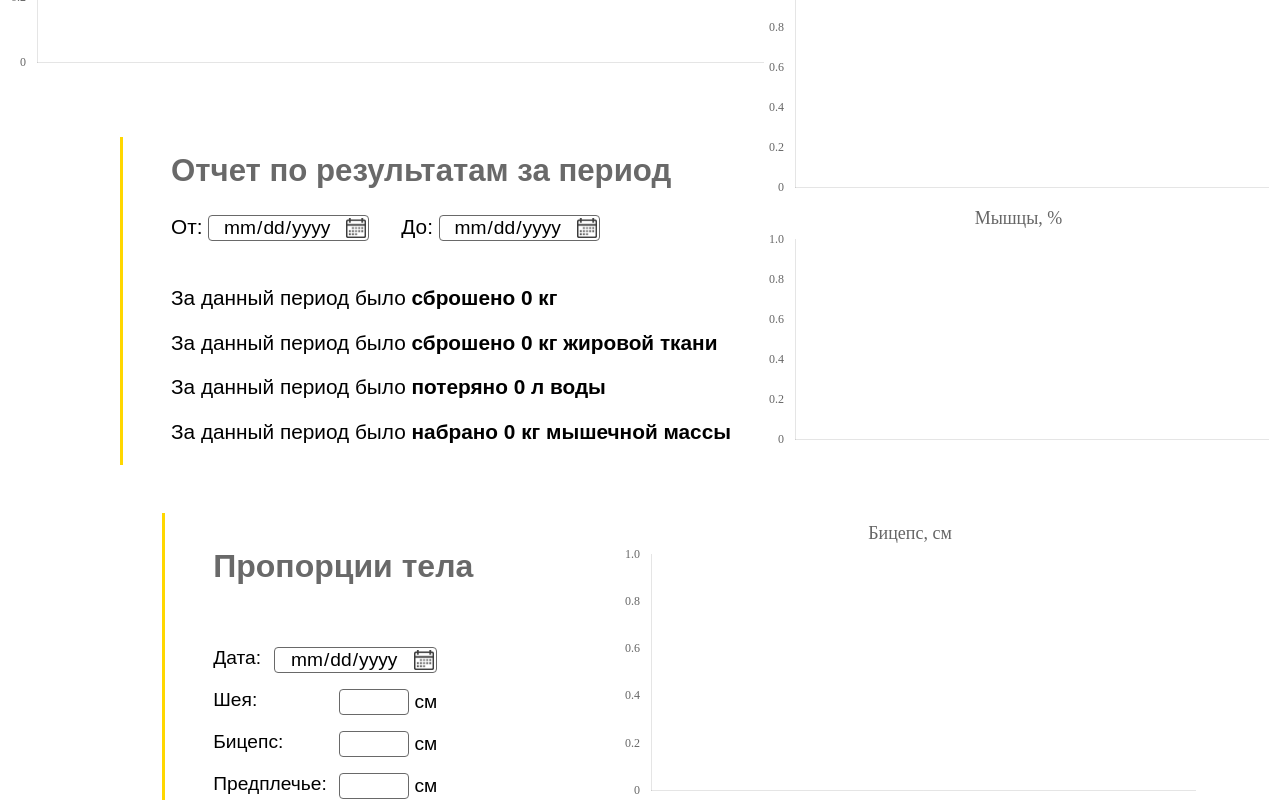
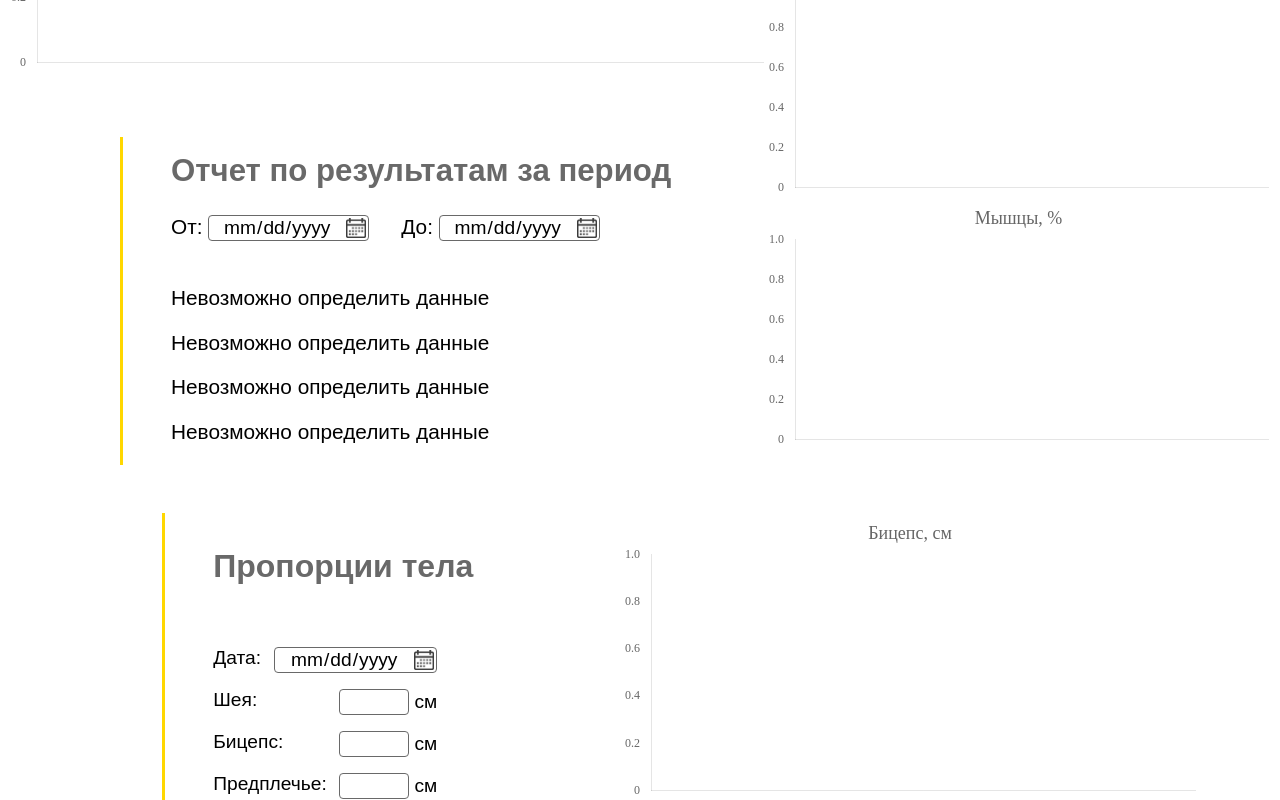
Before and after one commit to 1sses/healthy-record, a React (Create React App) app: page / in a window 1280 px wide. Shown: the part 880-1680 px from the top of the page. Built offline with nearby package versions, Linux system fonts and the light colour scheme; a web font is replaced by a local one.

Commit message:
Beta Working

```diff
--- /dev/null
+++ b/src/Modal/index.js
@@ -0,0 +1 @@
+export { default } from './Modal'
--- a/src/components/BodyDataContainer/BodyDataCanvases/BodyDataCanvases.jsx
+++ b/src/components/BodyDataContainer/BodyDataCanvases/BodyDataCanvases.jsx
@@ -54,7 +54,7 @@ const BodyDataCanvases = () => {
         />
         <Line
           getElementAtEvent={chartClick} type="line"
-          data={generateData('tomato', 'muscle')} options={generateOptions('Мышцы, %', '%')}
+          data={generateData('tomato', 'muscles')} options={generateOptions('Мышцы, %', '%')}
         />
       </div>
     </div>
--- a/src/components/BodyDataContainer/BodyDataCanvases/BodyDataResults/BodyDataResults.jsx
+++ b/src/components/BodyDataContainer/BodyDataCanvases/BodyDataResults/BodyDataResults.jsx
@@ -1,24 +1,99 @@
-import React from 'react'
+import React, { useContext, useEffect, useState } from 'react'
 import style from './BodyDataResults.module.scss'
+import DataContext from '../../../../context/data'
+import toMs from '../../../../utils/toMs'
 
 const BodyDataResults = () => {
+  const { bodyData } = useContext(DataContext)
+
+  const [fromDate, setFromDate] = useState('')
+  const fromHandler = (e) => setFromDate(e.target.value)
+  const [toDate, setToDate] = useState('')
+  const toHandler = (e) => setToDate(e.target.value)
+  const [content, setContent] = useState(false)
+
+  const [weight, setWeight] = useState('')
+  const [fat, setFat] = useState('')
+  const [water, setWater] = useState('')
+  const [muscle, setMuscle] = useState('')
+
+  const insertDates = (from, to) => {
+    const dates = Object.keys(bodyData)
+    setFromDate((from ?? dates.at(0) ?? '').split('.').reverse().join('-'))
+    setToDate((to ?? dates.at(-1) ?? '').split('.').reverse().join('-'))
+  }
+
+  useEffect(() => {
+    if (Object.keys(bodyData).length === 0 || !fromDate || !toDate) {
+      setContent(false)
+      return
+    }
+    const dates = [fromDate, toDate].map(item => item.split('-').reverse().join('.'))
+    if (!dates[0] && !dates[1]) return
+    if (toMs(dates[0]) > toMs(dates[1])) {
+      alert('Невозможно корректно вычислить данные, введите корректные промежутки!')
+      setContent(false)
+      insertDates('', '')
+      return
+    }
+    let from = { date: dates[0], value: bodyData[dates[0]] }
+    if (!from.value) {
+      const diffs = Object.keys(bodyData).map(item => ({
+        date: item,
+        value: toMs(item) - toMs(dates[0])
+      })).filter(item => item.value > 0)
+      from = { date: diffs[0].date, value: bodyData[diffs[0].date] }
+    }
+    let to = { date: dates[1], value: bodyData[dates[1]] }
+    if (!to.value) {
+      const diffs = Object.keys(bodyData).map(item => ({
+        date: item,
+        value: toMs(item) - toMs(dates[1])
+      })).filter(item => item.value < 0)
+      to = { date: diffs.at(-1).date, value: bodyData[diffs.at(-1).date] }
+    }
+    if (toMs(from.date) > toMs(to.date)) {
+      alert('Невозможно корректно вычислить данные, введите корректные промежутки')
+      insertDates('', '')
+      return
+    }
+    insertDates(from.date, to.date)
+    const weight = to.value.weight - from.value.weight
+    const fat = to.value.fat * to.value.weight / 100 - from.value.fat * from.value.weight / 100
+    const water = to.value.water * to.value.weight / 100 - from.value.water * from.value.weight / 100
+    const muscles = to.value.muscles * to.value.weight / 100 - from.value.muscles * from.value.weight / 100
+    setContent(true)
+    setWeight(`${weight > 0 ? 'набрано' : 'сброшено'} ${Math.abs(+weight.toFixed(1))}`)
+    setFat(`${fat > 0 ? 'набрано' : 'потеряно'} ${Math.abs(+fat.toFixed(1))}`)
+    setWater(`${water > 0 ? 'набрано' : 'потеряно'} ${Math.abs(+water.toFixed(1))}`)
+    setMuscle(`${muscles > 0 ? 'набрано' : 'потеряно'} ${Math.abs(+muscles.toFixed(1))}`)
+  }, [bodyData, fromDate, toDate])
+
   return (
     <div className={style.wrapper}>
       <h2>Отчет по результатам за период</h2>
       <div className={style.inputs}>
         <label>
-          От: <input type="date" />
+          От: <input type="date" value={fromDate} onChange={fromHandler} />
         </label>
         <label>
-          До: <input type="date" />
+          До: <input type="date" value={toDate} onChange={toHandler} />
         </label>
       </div>
-      <div>
-        <p>За данный период было <strong>сброшено 0 кг</strong></p>
-        <p>За данный период было <strong>сброшено 0 кг жировой ткани</strong></p>
-        <p>За данный период было <strong>потеряно 0 л воды</strong></p>
-        <p>За данный период было <strong>набрано 0 кг мышечной массы</strong></p>
+      {content
+        ? <div>
+        <p>За данный период было <strong>{weight} кг</strong></p>
+        <p>За данный период было <strong>{fat} кг жировой ткани</strong></p>
+        <p>За данный период было <strong>{water} л воды</strong></p>
+        <p>За данный период было <strong>{muscle} кг мышечной массы</strong></p>
       </div>
+        : <div>
+        <p>Невозможно определить данные</p>
+        <p>Невозможно определить данные</p>
+        <p>Невозможно определить данные</p>
+        <p>Невозможно определить данные</p>
+      </div>}
+
     </div>
   )
 }
```
Also changed, not shown: src/Modal/Modal.jsx (added, +23 -0 lines), src/Modal/Modal.module.scss (added, +41 -0 lines).
